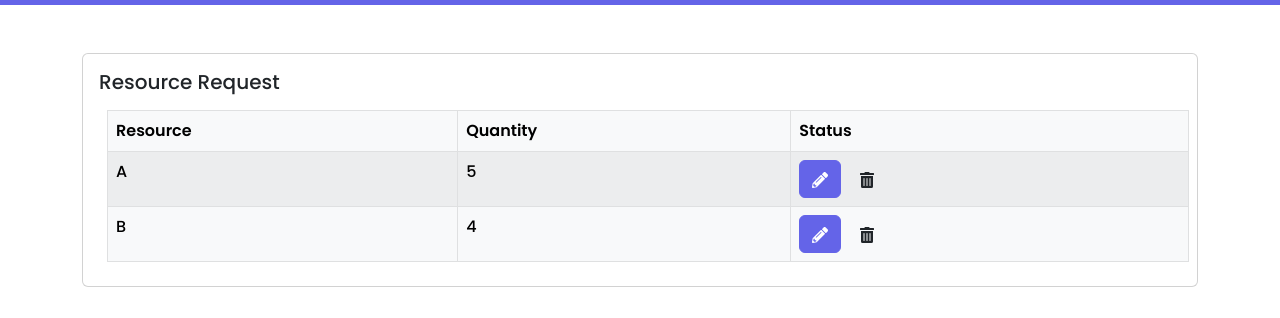
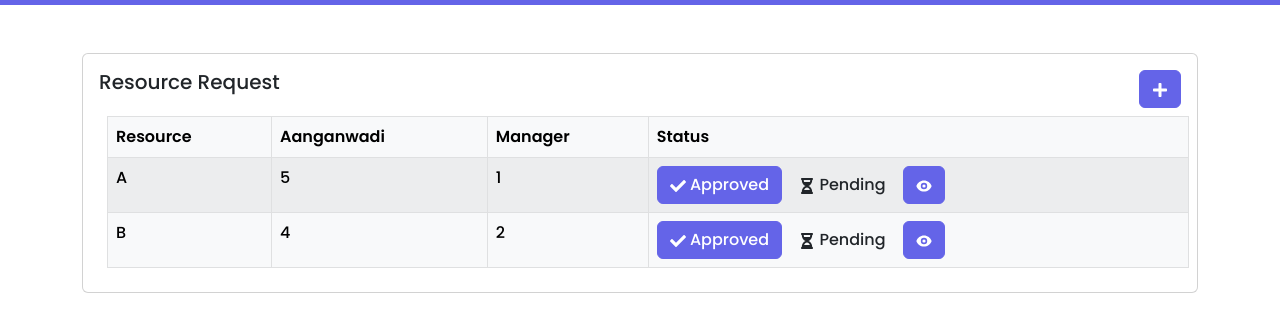
Before and after one commit to SamarpitSantoki/aanganwadimanagement, a React (Vite) app in the folder client/: page /requests in a window 1280 px wide. Shown: the part 419-737 px from the top of the page. Built offline with nearby package versions, Linux system fonts and the light colour scheme.

Commit message:
resource-req-edit

```diff
--- a/client/src/components/ResourceRequest/ResourceRequest.jsx
+++ b/client/src/components/ResourceRequest/ResourceRequest.jsx
@@ -1,4 +1,4 @@
-import React,{ useState } from "react";
+import React, { useState } from "react";
 import {
   Button,
   Container,
@@ -11,61 +11,59 @@ import {
 } from "react-bootstrap";
 // import { Toggle } from "rsuite";
 import "../../App.css";
-import { FaPencilAlt,FaPlus,FaTrashAlt } from "react-icons/fa";
-
+import { FaPencilAlt, FaPlus, FaCheck, FaHourglassHalf} from "react-icons/fa";
+import { HiEye } from "react-icons/hi";
 
 const ResourceRequest = () => {
-
   const defaultreqs = [
     {
       resource: "A",
-            quantity: "5",
-
+      aanganwadi: "5",
+      manager: "1"
     },
     {
       resource: "B",
-            quantity: "4",
+      aanganwadi: "4",
+      manager: "2"
     },
   ];
 
   const initCurrentreq = {
     resource: "",
-        quantity: "",
-
-    }
-    const [reqs,setreqs] = useState(defaultreqs);
-    const [show,setShow] = useState(false);
-    const [newreq,setNewreq] = useState(initCurrentreq);
+    aanganwadi: "",
+  };
+  const [reqs, setreqs] = useState(defaultreqs);
+  const [show, setShow] = useState(false);
+  const [newreq, setNewreq] = useState(initCurrentreq);
   // const [showCreateBtn,setShowCreateBtn] = useState(true);
-    const [editing,setEdit] = useState(false);
-    const [rates,setRates] = useState([1,2,3,4,5,6,7,8,9,10]);
+  const [editing, setEdit] = useState(false);
+  const [rates, setRates] = useState([1, 2, 3, 4, 5, 6, 7, 8, 9, 10]);
 
   const handleClose = () => {
     setShow(false);
   };
   const handleShow = () => {
     setShow(true);
-        if(editing == false) {
+    if (editing == false) {
       setNewreq(initCurrentreq);
     }
   };
 
   const onFormSubmit = (newreq) => {
     const id = reqs.length + 1;
-        setreqs([...reqs,{ ...newreq,id }]);
+    setreqs([...reqs, { ...newreq, id }]);
   };
 
   const onEdit = (newreq) => {
     setEdit(true);
-        if(editing == true) {
-            setNewreq({ ...newreq,newreq });
+    if (editing == true) {
+      setNewreq({ ...newreq, newreq });
       handleShow();
     }
-
   };
 
   const onSubmit = (newreq) => {
-        if(editing === true) {
+    if (editing === true) {
       onUpdatereq(newreq);
     } else {
       onFormSubmit(newreq);
@@ -92,49 +90,65 @@ const ResourceRequest = () => {
                 <div>
                   <Card.Title>Resource Request</Card.Title>
                 </div>
+                <div className="d-flex">
+                  <Button
+                    variant="maincolor"
+                    onClick={handleShow}
+                    title="Add Request"
+                  >
+                    <FaPlus color="white" />
+                  </Button>
                 </div>
-                            <Table
-                                striped
-                                bordered
-                                hover
-                                variant="light"
-                                className="m-2"
-                            >
+              </div>
+              <Table striped bordered hover variant="light" className="m-2">
                 <thead>
                   <tr>
                     <th>Resource</th>
-                                        <th>Quantity</th>
+                    <th>Aanganwadi</th>
+                    <th>Manager</th>
                     <th>Status</th>
                   </tr>
                 </thead>
                 <tbody>
                   {reqs.length > 0 ? (
-                                        reqs.map((req,index) => (
+                    reqs.map((req, index) => (
                       <tr key={index}>
                         <td>{req.resource}</td>
-                                                <td>{req.quantity}</td>
+                        <td>{req.aanganwadi}</td>
+                        <td>{req.manager}</td>
                         <td>
                           <Button
                             variant="maincolor"
-                                                        title="Edit req details"
+                            title="Request Approved"
                             onClick={() => onEdit(req)}
                           >
-                                                        <FaPencilAlt />
+                            <FaCheck /> Approved
+                            {/* <FaHourglassHalf/> */}
                           </Button>{" "}
+
                           <Button
                             variant="danger"
-                                                        title="Delete req"
-                                                        onClick={() => onDeletereq(req)}
+                            title="Request Declined"
+                            onClick={() => onEdit(req)}
                           >
-                                                        <FaTrashAlt />
-                                                    </Button>
+                            <FaHourglassHalf /> Pending
+                            {/* <FaHourglassHalf/> */}
+                          </Button>{" "}
+
+                          <Button
+                            variant="maincolor"
+                            title="View Request"
+                            onClick={() => onEdit(req)}
+                          >
+                            <HiEye />
+                          </Button>{" "}
                         </td>
                       </tr>
                     ))
                   ) : (
                     <tr>
                       <td colSpan={6} className="text-center">
-                                                No reqs found.
+                        No requests found.
                       </td>
                     </tr>
                   )}
@@ -153,15 +167,12 @@ const ResourceRequest = () => {
                 {editing == true ? (
                   <Modal.Title>Edit Resource</Modal.Title>
                 ) : (
-                                    <Modal.Title>Add Resource</Modal.Title>
+                  <Modal.Title>Request Resource</Modal.Title>
                 )}
               </Modal.Header>
               <Modal.Body>
-                                <Form.Group
-                                    className="mb-3"
-                                    controlId="formBasicfResource"
-                                >
-                                    <Form.Label>Resource</Form.Label>
+                <Form.Group className="mb-3" controlId="formBasicfResource">
+                  <Form.Label>Request Resource</Form.Label>
                   <Form.Control
                     type="text"
                     value={newreq.resource}
@@ -195,11 +206,7 @@ const ResourceRequest = () => {
                   Close
                 </Button>
                 {editing === true ? (
-                                    <Button
-                                        variant="primary"
-                                        type="submit"
-                                        onClick={handleClose}
-                                    >
+                  <Button variant="primary" type="submit" onClick={handleClose}>
                     Update
                   </Button>
                 ) : (
@@ -218,6 +225,6 @@ const ResourceRequest = () => {
         </Col>
       </Row>
     </Container>
-    )
+  );
 };
 export default ResourceRequest;
--- a/client/src/components/ResourceRequest/ResourceRequest.module.css
+++ b/client/src/components/ResourceRequest/ResourceRequest.module.css
@@ -0,0 +1,3 @@
+.view-icom {
+   align-items: flex-end;
+}
```
Lines whose indentation alone changed are shown as unchanged.
